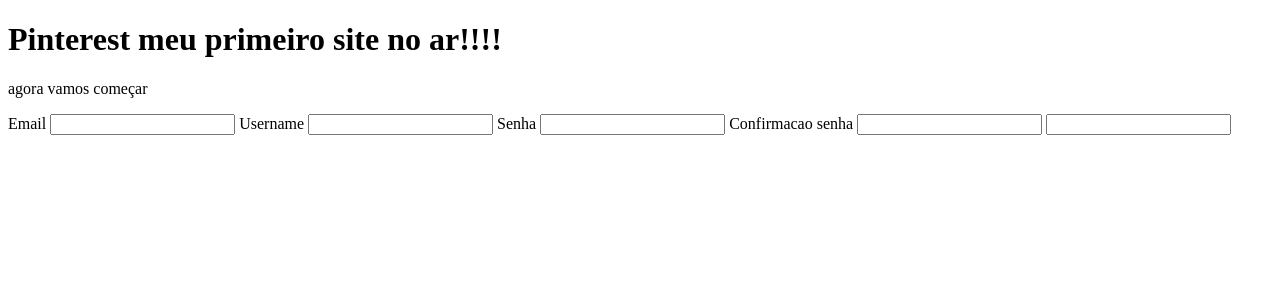
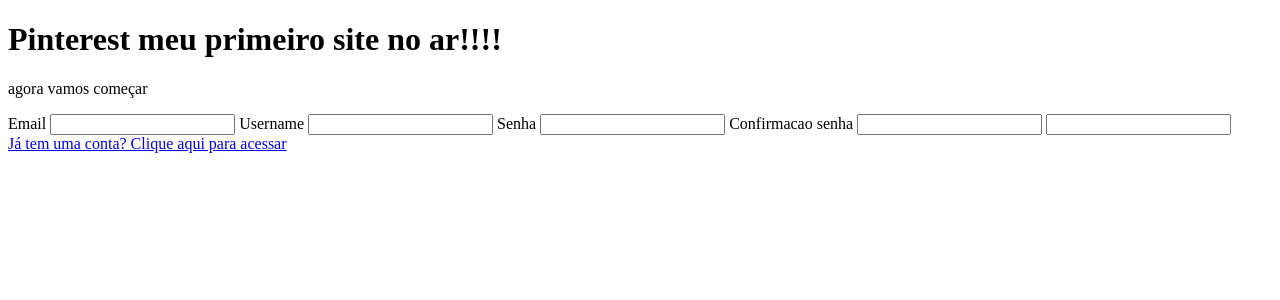
Before and after one commit to LeonardoBonkoskiNeto/Fakepinterest_Site, a Python web app: template templates/criarconta.html in a window 1280 px wide. Shown: the top 300 px of the page. Run offline with Jinja, Linux system fonts and the light colour scheme; the template is opened without the code that fills it, so the values that code supplies are empty, except form fields; form fields are guessed from the names that the template uses.

Commit message:
acrescentei função de direcionamento de criacao e login em link

```diff
--- a/templates/criarconta.html
+++ b/templates/criarconta.html
@@ -25,5 +25,7 @@
 
 
      </form>
+      <a href=" {{ url_for('homepage') }} ">Já tem uma conta? Clique aqui para acessar</a>
+
 
 {% endblock %}
--- a/templates/homepage.html
+++ b/templates/homepage.html
@@ -30,6 +30,8 @@
 
      </form>
 
+     <a href=" {{ url_for('criarconta') }} ">Ainda não tem uma conta? Clique aqui para criar</a>
+
      {% endblock %}
 
 
```
